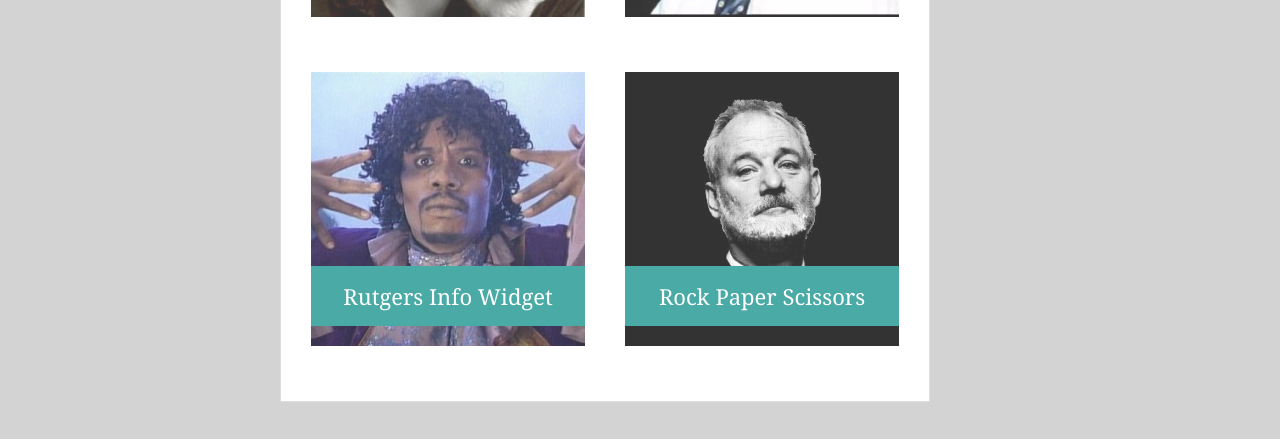
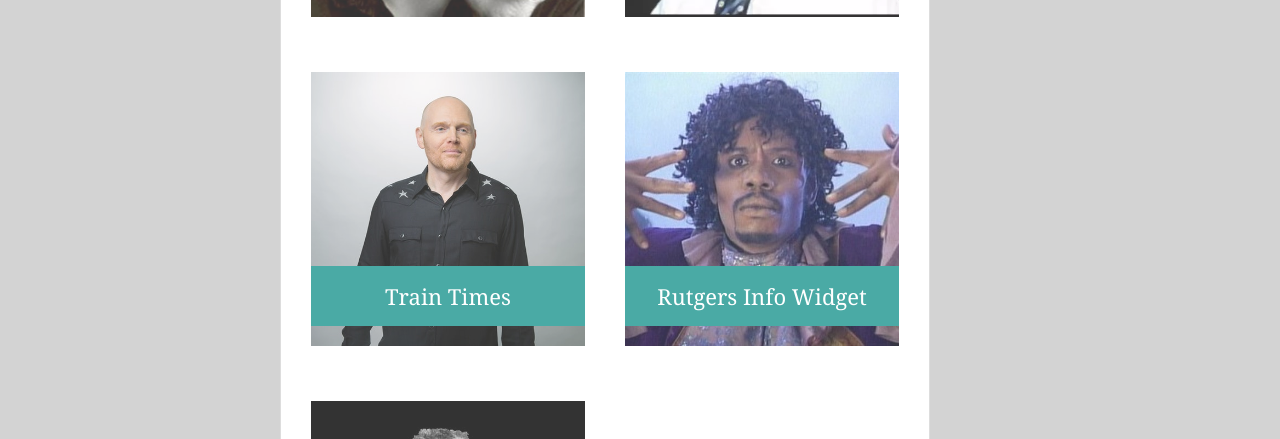
Before and after one commit to alexperkky/Responsive-Portfolio, a plain HTML site: page portfolio.html in a window 1280 px wide. Shown: the part 861-1300 px from the top of the page. Drawn offline with Linux system fonts and the light colour scheme; files whose address does not match are found by name.

Commit message:
Added Train Times Link

```diff
--- a/portfolio.html
+++ b/portfolio.html
@@ -58,6 +58,14 @@
                 </div>
 
                 <div class="work">
+                <a href="https://alexperkky.github.io/TrainTimes/">
+                <img src="assets/images/billburr.jpg" class="mypicture"
+                alt="Train Times">
+                </a>
+                <h3>Train Times</h3>
+                </div>
+
+                <div class="work">
                 <img src="assets/images/davechappelle.jpg" class="mypicture"
                 alt="Rutgers Info Widget">
                 <h3>Rutgers Info Widget</h3>
```
Also changed, not shown: assets/images/billburr.jpg (added).
